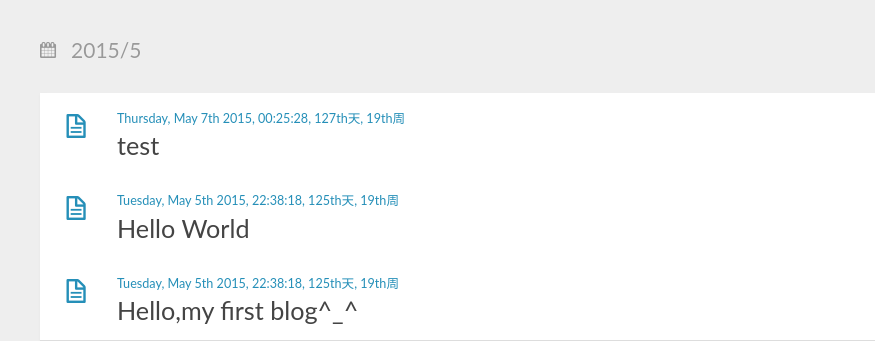
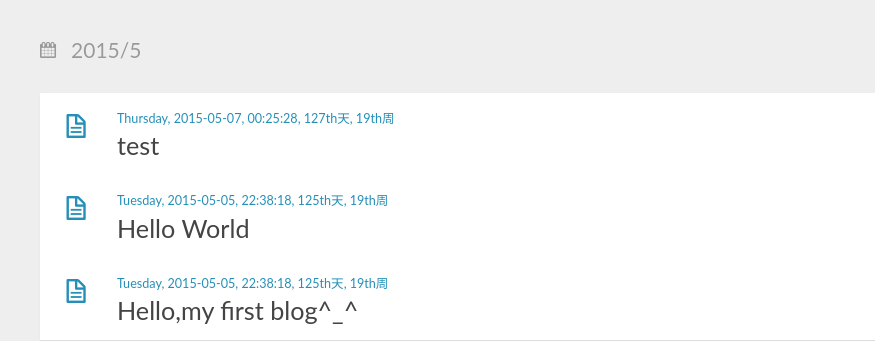
Before and after one commit to DawnYu9/codingbubble.github.io, a plain HTML site: page archives/2015/05/index.html in a window 1280 px wide. Shown: the part 121-462 px from the top of the page, 0-875 px from the left. Drawn offline with nearby package versions, Linux system fonts and the light colour scheme; a web font is replaced by a local one.

Commit message:
Site updated: 2015-05-07 14:16:19

```diff
--- a/archives/2015/05/index.html
+++ b/archives/2015/05/index.html
@@ -70,7 +70,7 @@ var _hmt = _hmt || [];
         <div class="post-content">
           <header>
             <div class="icon"></div>
-            <time datetime="2015-05-06T16:25:28.000Z"><a href="/2015/05/07/test/">Thursday, May 7th 2015, 00:25:28, 127th天, 19th周</a></time>
+            <time datetime="2015-05-06T16:25:28.000Z"><a href="/2015/05/07/test/">Thursday, 2015-05-07, 00:25:28, 127th天, 19th周</a></time>
 
               <h1 class="title"><a href="/2015/05/07/test/">test</a></h1>
 
@@ -82,7 +82,7 @@ var _hmt = _hmt || [];
         <div class="post-content">
           <header>
             <div class="icon"></div>
-            <time datetime="2015-05-05T14:38:18.000Z"><a href="/2015/05/05/hello-world/">Tuesday, May 5th 2015, 22:38:18, 125th天, 19th周</a></time>
+            <time datetime="2015-05-05T14:38:18.000Z"><a href="/2015/05/05/hello-world/">Tuesday, 2015-05-05, 22:38:18, 125th天, 19th周</a></time>
 
               <h1 class="title"><a href="/2015/05/05/hello-world/">Hello World</a></h1>
 
@@ -94,7 +94,7 @@ var _hmt = _hmt || [];
         <div class="post-content">
           <header>
             <div class="icon"></div>
-            <time datetime="2015-05-05T14:38:18.000Z"><a href="/2015/05/05/Hello-my-first-blog/">Tuesday, May 5th 2015, 22:38:18, 125th天, 19th周</a></time>
+            <time datetime="2015-05-05T14:38:18.000Z"><a href="/2015/05/05/Hello-my-first-blog/">Tuesday, 2015-05-05, 22:38:18, 125th天, 19th周</a></time>
 
               <h1 class="title"><a href="/2015/05/05/Hello-my-first-blog/">Hello,my first blog^_^</a></h1>
 
```
Also changed, not shown: 2015/05/05/Hello-my-first-blog/index.html (+1 -1 lines), 2015/05/05/hello-world/index.html (+1 -1 lines), 2015/05/07/test/index.html (+1 -1 lines), archives/2015/index.html (+3 -3 lines), archives/index.html (+3 -3 lines), categories/随笔/index.html (+1 -1 lines), index.html (+3 -3 lines).
